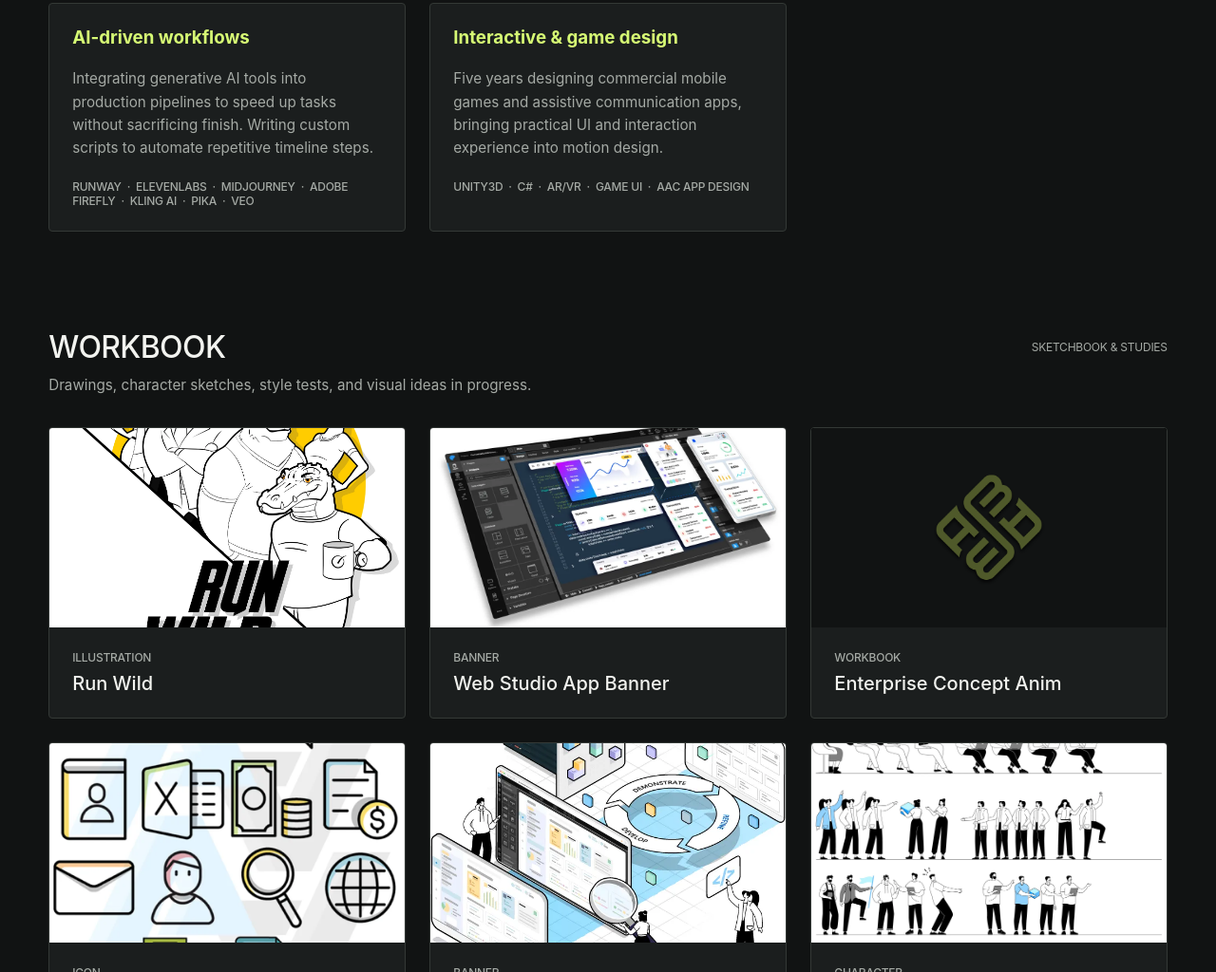
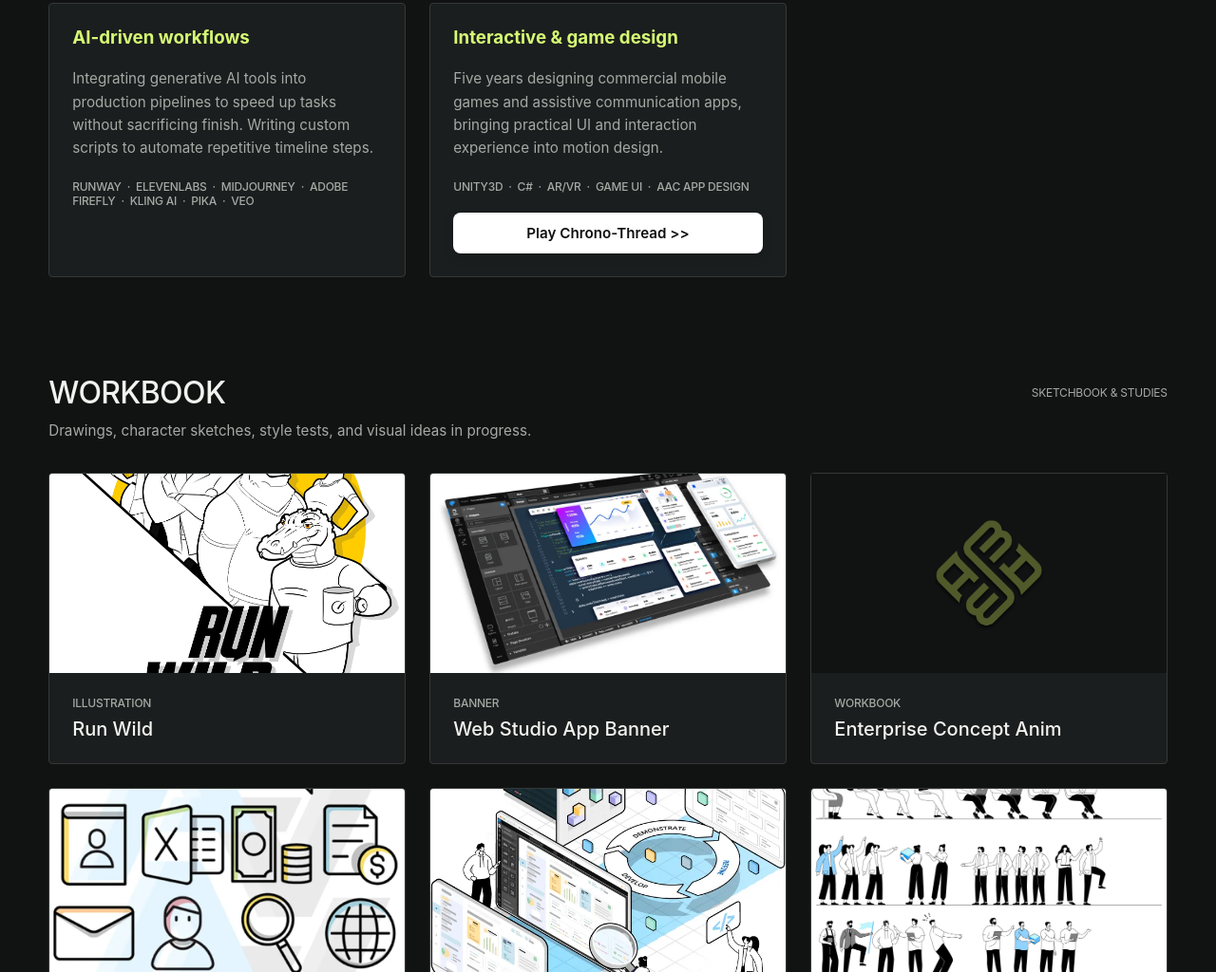
Before and after one commit to abba-vishnu/portfolio, a plain HTML site: page index.html in a window 1280 px wide. Shown: the part 2484-3508 px from the top of the page at 95% size. Drawn offline with nearby package versions, Linux system fonts and the light colour scheme.

Commit message:
Added button to play chrono-thread

```diff
--- a/index.html
+++ b/index.html
@@ -221,7 +221,14 @@
                     <h3>Interactive &amp; game design</h3>
                     <p>Five years designing commercial mobile games and assistive communication apps, bringing practical UI and interaction experience into motion design.</p>
                     <div class="card-tag no-margin">Unity3D &nbsp;·&nbsp; C# &nbsp;·&nbsp; AR/VR &nbsp;·&nbsp; Game UI &nbsp;·&nbsp; AAC app design</div>
-                </div>
+
+					<a href="https://abba-vishnu.github.io/chrono_thread"
+					   target="_blank"
+					   rel="noopener noreferrer"
+					   class="btn game-launch-btn">
+					   Play Chrono-Thread >>
+					</a>
+				</div>
 
             </div>
         </section>
```
